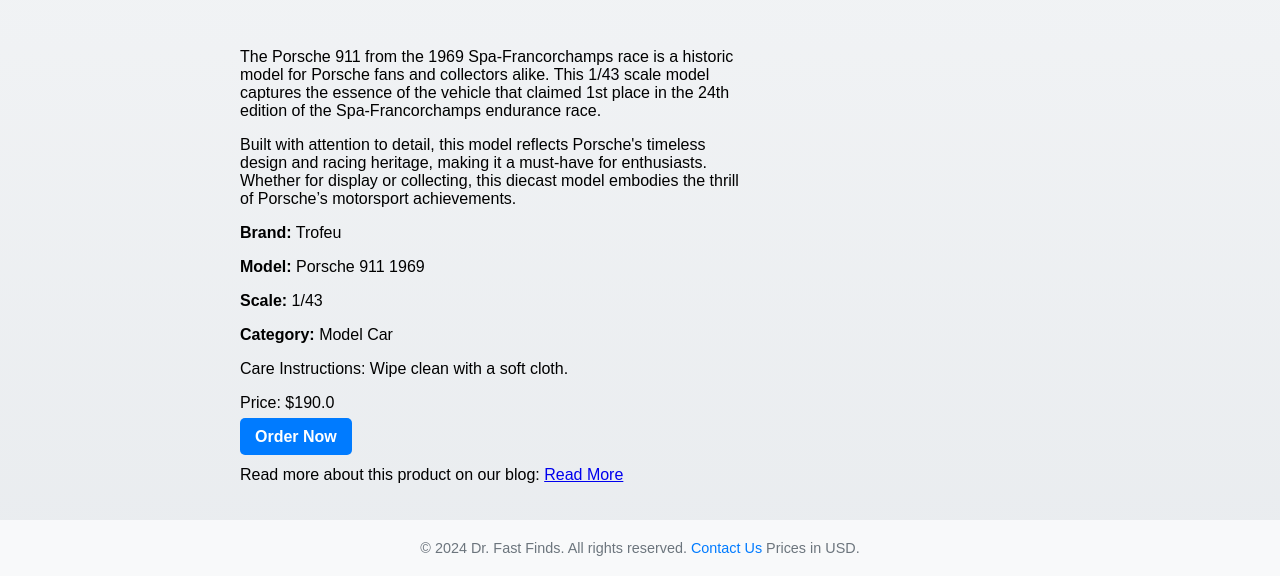
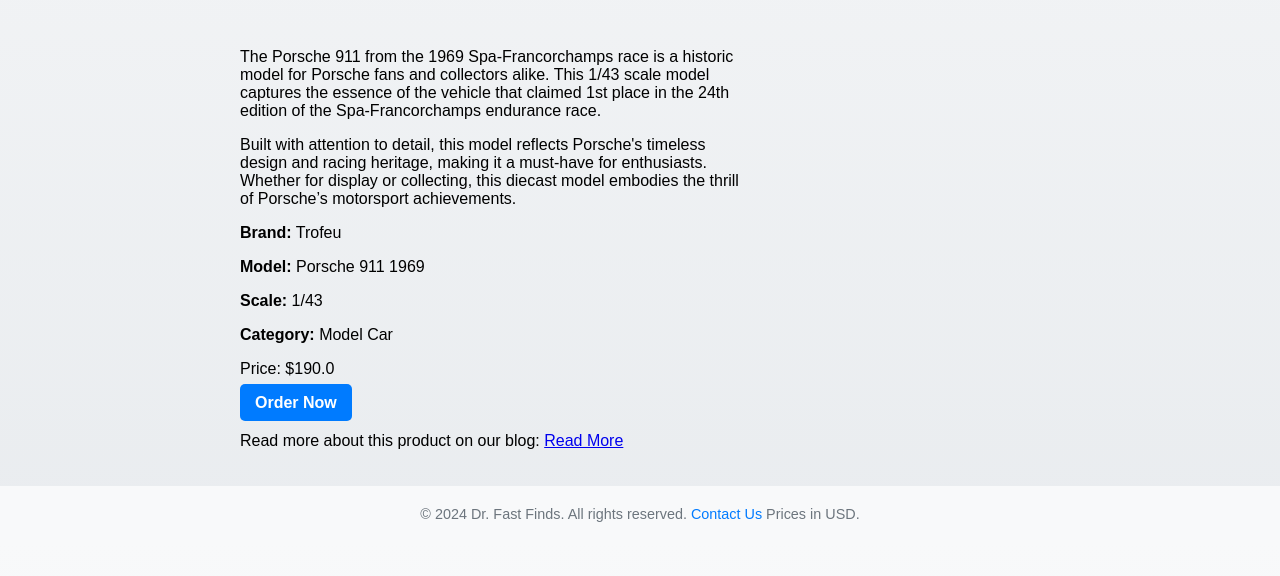
Before and after one commit to drfastfinds/drfastfinds-site, a Jekyll site: the page built from _products/porsche-911-spa-francorchamps.md, in a window 1280 px wide and 1138 px high, cut to the strip 562-1138 px from the top of the window. Built offline with Jekyll 4.4.1, drawn with Linux system fonts in a browser that asks for light colours.

Commit message:
Update porsche-911-spa-francorchamps.md

```diff
--- a/_products/porsche-911-spa-francorchamps.md
+++ b/_products/porsche-911-spa-francorchamps.md
@@ -15,7 +15,6 @@
   <p><strong>Scale:</strong> 1/43</p>
   <p><strong>Category:</strong> Model Car</p>
 
-  <p>Care Instructions: Wipe clean with a soft cloth.</p>
 
 image: "https://drfastfinds.github.io/drfastfinds-site/assets/images/tp911.jpg"
 thumbnails: []
```
